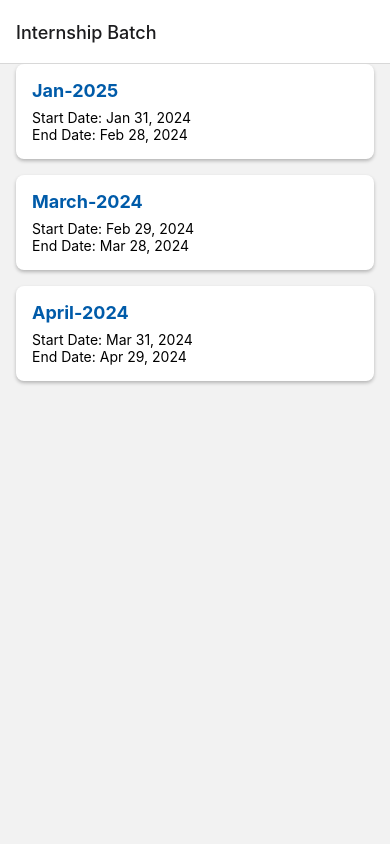
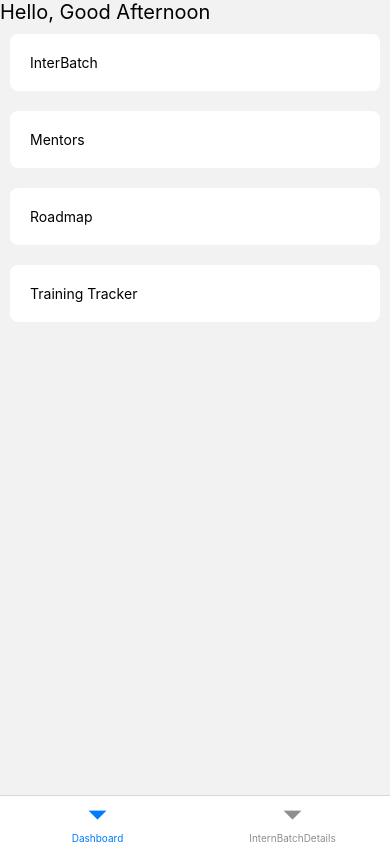
Before and after one commit to VishwaniPatel/Internship-Management-App, a React Native app: screen /Dashboard in a window 390 px wide. Built offline with nearby package versions, Linux system fonts and the light colour scheme.

Commit message:
feat: added nested navigations

```diff
--- a/App.tsx
+++ b/App.tsx
@@ -5,7 +5,24 @@ import {NavigationContainer} from '@react-navigation/native';
 import {createNativeStackNavigator} from '@react-navigation/native-stack';
 import InternsBatch from './screens/InternsBatch';
 import InternshipBatchDetails from './screens/InternshipBatchDetails';
+import {createBottomTabNavigator} from '@react-navigation/bottom-tabs';
+import AddBatchIntern from './screens/AddBatchIntern';
+import Dashboard from './screens/Dashboard';
 const Stack = createNativeStackNavigator();
+const BottomTabs = createBottomTabNavigator();
+function ManageBatch() {
+  return (
+    <BottomTabs.Navigator>
+      <BottomTabs.Screen
+        name="Dashboard"
+        component={Dashboard}
+        options={{headerShown: false}}></BottomTabs.Screen>
+      <BottomTabs.Screen
+        name="InternBatchDetails"
+        component={InternshipBatchDetails}></BottomTabs.Screen>
+    </BottomTabs.Navigator>
+  );
+}
 export default function App() {
   return (
     <>
@@ -13,14 +30,22 @@ export default function App() {
       <NavigationContainer>
         <Stack.Navigator>
           <Stack.Screen
+            name="ManageBatch"
+            component={ManageBatch}
+            options={{headerShown: false}}
+          />
+          <Stack.Screen
             name="InternsBatch"
             component={InternsBatch}
             options={{title: 'Internship Batch'}}></Stack.Screen>
           <Stack.Screen
+            name="AddBatchIntern"
+            component={AddBatchIntern}></Stack.Screen>
+          {/* <Stack.Screen
             name="InternBatchDetails"
             component={InternshipBatchDetails}
             options={{title: 'InternshipBatch Details'}}
-          />
+          /> */}
         </Stack.Navigator>
       </NavigationContainer>
     </>
--- /dev/null
+++ b/components/DashboardCard.js
@@ -0,0 +1,31 @@
+import {Pressable, StyleSheet, Text, View} from 'react-native';
+import React from 'react';
+
+const DashboardCard = ({title, onPress}) => {
+  return (
+    <Pressable android_ripple={{color: '#ccc'}} onPress={onPress}>
+      <View style={styles.container}>
+        <Text style={styles.title}>{title}</Text>
+      </View>
+    </Pressable>
+  );
+};
+
+export default DashboardCard;
+
+const styles = StyleSheet.create({
+  container: {
+    backgroundColor: 'white',
+    elevation: 8,
+    padding: 20,
+    margin: 10,
+    // height: 80,
+    // justifyContent: 'center',
+    // alignItems: 'flex-start',
+    borderRadius: 8,
+  },
+  title: {
+    fontSize: 14,
+    color: 'black',
+  },
+});
--- a/package.json
+++ b/package.json
@@ -10,6 +10,7 @@
     "test": "jest"
   },
   "dependencies": {
+    "@react-navigation/bottom-tabs": "^6.5.20",
     "@react-navigation/native": "^6.1.17",
     "@react-navigation/native-stack": "^6.9.26",
     "expo-status-bar": "^1.11.1",
--- /dev/null
+++ b/screens/AddBatchIntern.js
@@ -0,0 +1,14 @@
+import {StyleSheet, Text, View} from 'react-native';
+import React from 'react';
+
+const AddBatchIntern = () => {
+  return (
+    <View>
+      <Text>AddBatchIntern</Text>
+    </View>
+  );
+};
+
+export default AddBatchIntern;
+
+const styles = StyleSheet.create({});
--- /dev/null
+++ b/screens/Dashboard.js
@@ -0,0 +1,70 @@
+import {FlatList, StyleSheet, Text, View} from 'react-native';
+import React, {useEffect, useState} from 'react';
+import DashboardCard from '../components/DashboardCard';
+import {useNavigation} from '@react-navigation/native';
+
+const Dashboard = () => {
+  const [timeOfDay, setTimeOfDay] = useState('');
+  const navigation = useNavigation();
+  const DATA = [
+    {id: '1', title: 'InterBatch'},
+    {id: '2', title: 'Mentors'},
+    {id: '3', title: 'Roadmap'},
+    {id: '4', title: 'Training Tracker'},
+  ];
+  function pressHandler() {
+    navigation.navigate('InternsBatch');
+  }
+  const renderItem = ({item}) => (
+    <DashboardCard title={item.title} onPress={pressHandler} />
+  );
+
+  useEffect(() => {
+    // Function to update timeOfDay state based on current time
+    const updateTimeOfDay = () => {
+      const currentHour = new Date().getHours();
+      if (currentHour >= 5 && currentHour < 12) {
+        setTimeOfDay('Good Morning');
+      } else if (currentHour >= 12 && currentHour < 17) {
+        setTimeOfDay('Good Afternoon');
+      } else {
+        setTimeOfDay('Good Evening');
+      }
+    };
+
+    // Call updateTimeOfDay initially
+    updateTimeOfDay();
+
+    // Update timeOfDay every minute
+    const interval = setInterval(updateTimeOfDay, 60000);
+
+    // Clean up interval on component unmount
+    return () => clearInterval(interval);
+  }, []);
+
+  return (
+    <View style={{height: '100%'}}>
+      <Text style={{fontSize: 20}}>Hello, {timeOfDay}</Text>
+      <View>
+        <FlatList
+          data={DATA}
+          renderItem={renderItem}
+          keyExtractor={item => item.id}
+          style={styles.container}
+        />
+      </View>
+    </View>
+  );
+};
+
+export default Dashboard;
+
+const styles = StyleSheet.create({
+  container: {
+    // flex: 1,
+    // flexShrink: 0,
+    // flexDirection: 'column',
+    // padding: 16,
+    // height: 500,
+  },
+});
--- a/screens/InternshipBatchDetails.js
+++ b/screens/InternshipBatchDetails.js
@@ -1,9 +1,23 @@
+// import {StyleSheet, Text, View} from 'react-native';
+// import React from 'react';
+
+// const InternshipBatchDetails = ({route}) => {
+//   const batchId = route.params.batchId;
+//   console.log(batchId);
+//   return (
+//     <View>
+//       <Text>InternshipBatchDetails</Text>
+//     </View>
+//   );
+// };
+
+// export default InternshipBatchDetails;
+
+// const styles = StyleSheet.create({});
 import {StyleSheet, Text, View} from 'react-native';
 import React from 'react';
 
-const InternshipBatchDetails = ({route}) => {
-  const batchId = route.params.batchId;
-  console.log(batchId);
+const InternshipBatchDetails = () => {
   return (
     <View>
       <Text>InternshipBatchDetails</Text>
```
Also changed, not shown: 1 other file (tests, documents, lock files or other folders).
